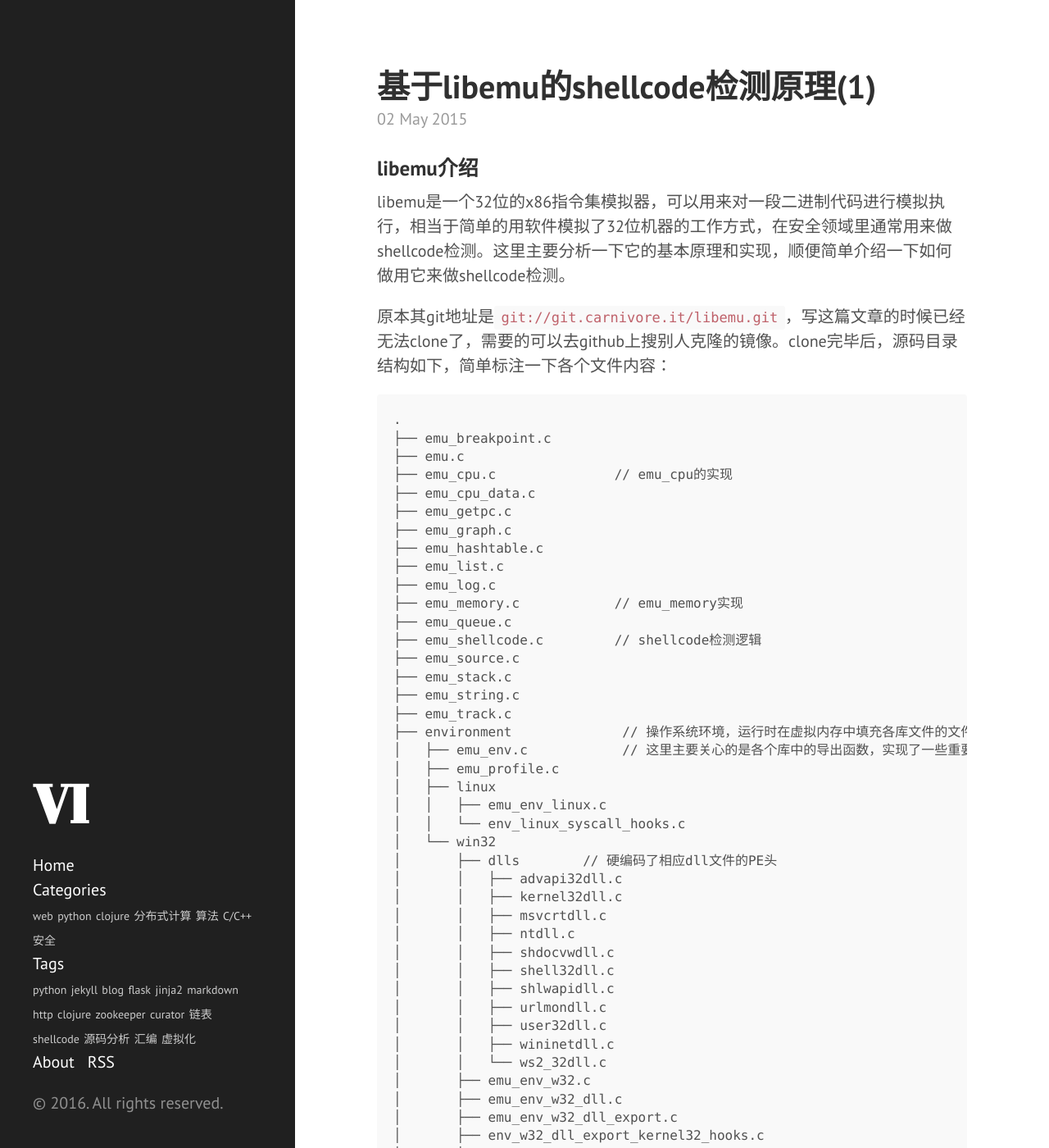
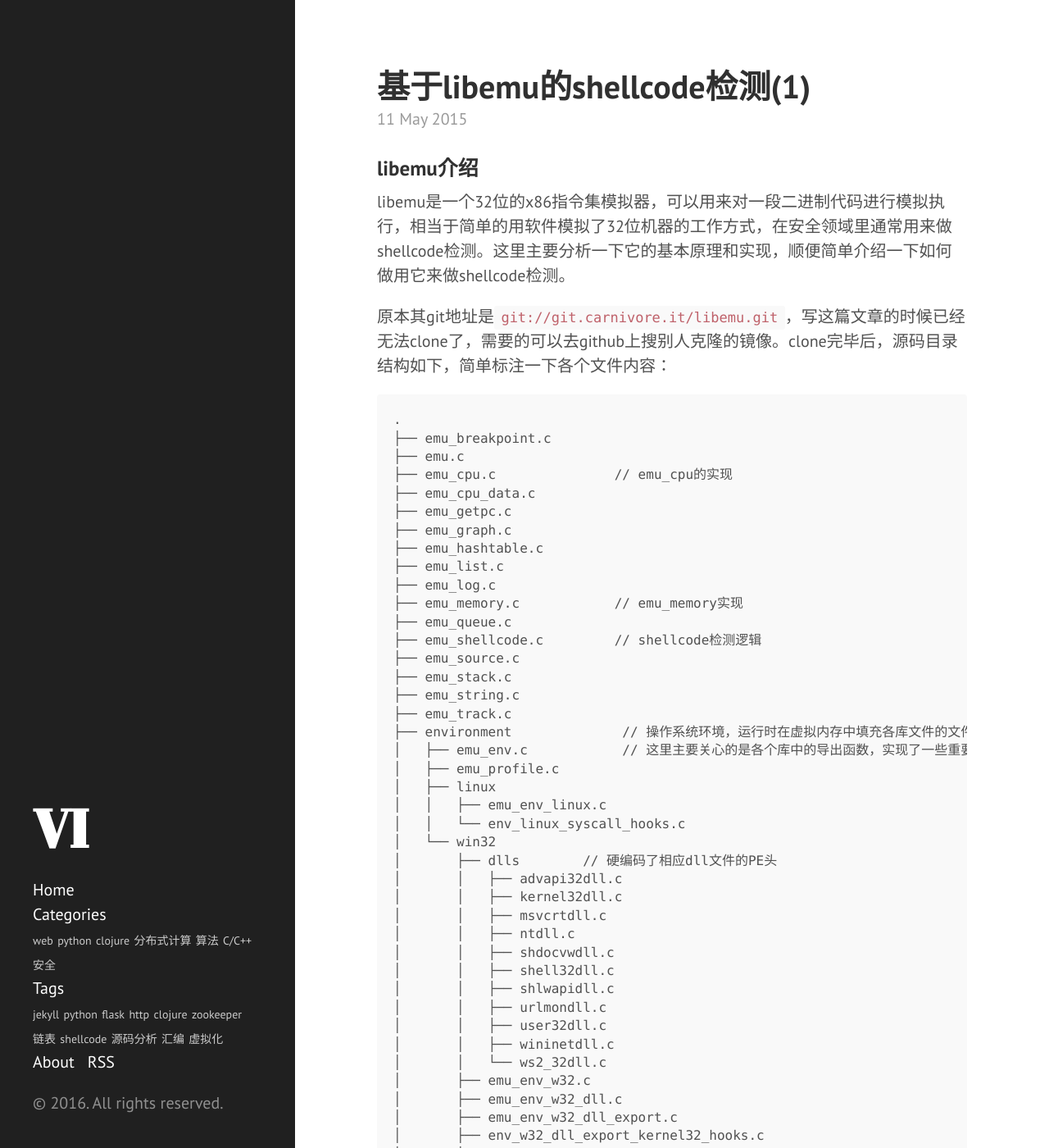
Before and after one commit to yuanvi/blog, a Jekyll site: the page built from _posts/2015-05-11-libemu-shellcode.markdown, in a window 1280 px wide and 1400 px high. Shown: the whole window at 82% size. Built offline with Jekyll 4.4.1, drawn with Linux system fonts in a browser that asks for light colours; comment, search, counter and statistics services are not loaded; some of the changed text lies outside the part shown.

Commit message:
modify archive

```diff
--- a/_posts/2015-04-09-simple-markdown-blog.markdown
+++ b/_posts/2015-04-09-simple-markdown-blog.markdown
@@ -2,7 +2,7 @@
 published: true
 title: 快速实现markdown博客(1)
 layout: post
-tags: [python, jekyll, blog]
+tags: [jekyll]
 categories: [web]
 ---
 ### Jekyll
--- a/_posts/2015-04-13-simple-markdown-blog.markdown
+++ b/_posts/2015-04-13-simple-markdown-blog.markdown
@@ -2,7 +2,7 @@
 published: true
 title: 快速实现markdown博客(2)
 layout: post
-tags: [python, flask, jinja2, markdown]
+tags: [python, flask]
 categories: [python, web]
 ---
 基于flask快速实现简单粗暴markdown的博客，render主要在前端来做，用 [SimpleMDE](https://github.com/NextStepWebs/simplemde-markdown-editor)，那么后端仅用维护文件目录和render出html文件就行。总共仅需两个文件：
--- a/_posts/2015-04-20-clojure-zookeeper-watcher.markdown
+++ b/_posts/2015-04-27-clojure-zookeeper-watcher.markdown
@@ -2,7 +2,7 @@
 published: true
 title: clojure实现zookeeper watcher小例子
 layout: post
-tags: [clojure, zookeeper, curator]
+tags: [clojure, zookeeper]
 categories: [clojure, 分布式计算]
 ---
 用clojure基于curator实现一个zookeeper node watcher的小例子：
--- a/_posts/2015-05-02-libemu-shellcode.markdown
+++ b/_posts/2015-05-11-libemu-shellcode.markdown
@@ -1,6 +1,6 @@
 ---
 published: true
-title: 基于libemu的shellcode检测原理(1)
+title: 基于libemu的shellcode检测(1)
 layout: post
 tags: [shellcode, 源码分析, 汇编, 虚拟化]
 categories: [C/C++, 安全]
--- a/public/css/hyde.css
+++ b/public/css/hyde.css
@@ -249,11 +249,13 @@ a.sidebar-nav-item:focus {
 .sidebar-nav .tags a {
     color: #ccc;
     font-size: 14px;
+    white-space:nowrap;
 }
 .content-tags a {
     line-height: 48px;
     padding: 5px;
     padding-left: 10px;
+    white-space:nowrap;
     border: 1px solid #555;
     color: #555;
 }
```
Also changed, not shown: _posts/2015-05-24-libemu-shellcode.markdown (added, +105 -0 lines), _posts/2015-04-20-flask-static_folder.markdown (renamed from _posts/2015-04-11-flask-static_folder.markdown), _posts/2015-05-03-detect-linked-list-cycle.markdown (renamed from _posts/2015-04-26-detect-linked-list-cycle.markdown).
